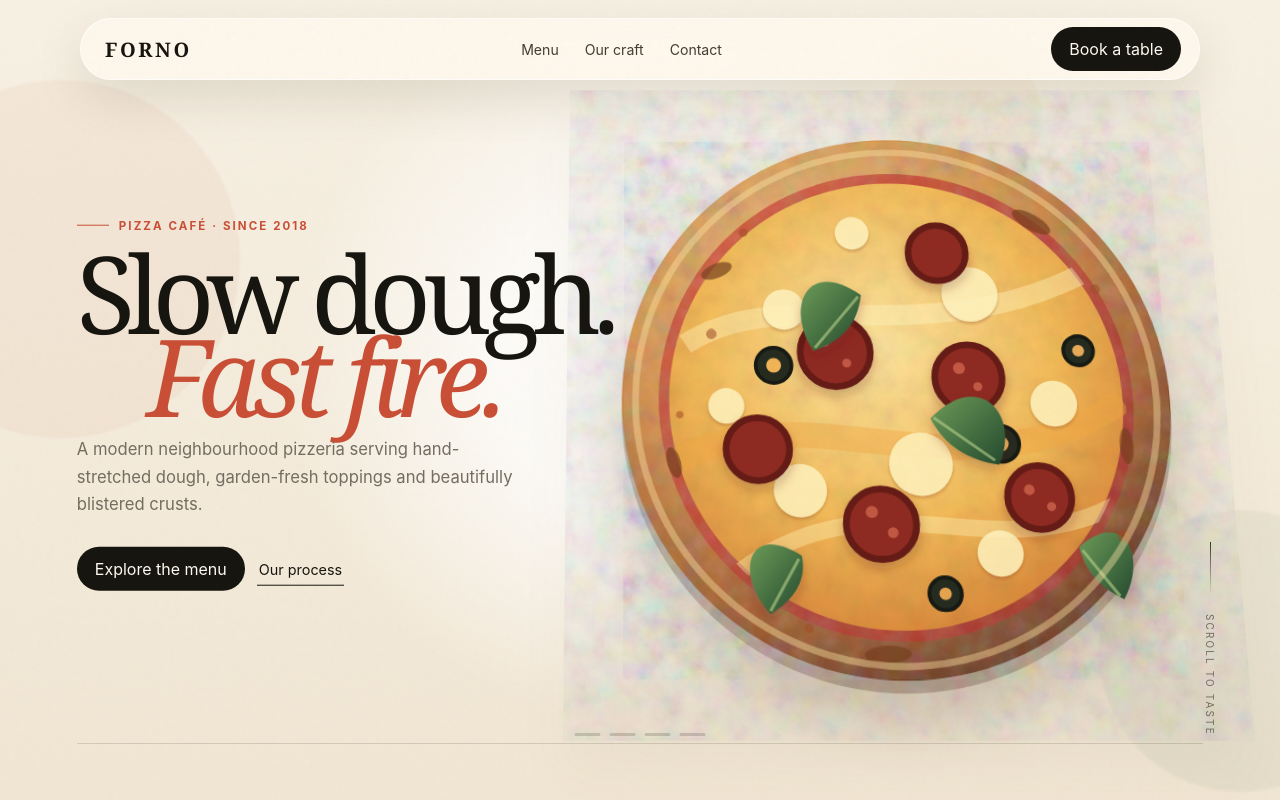
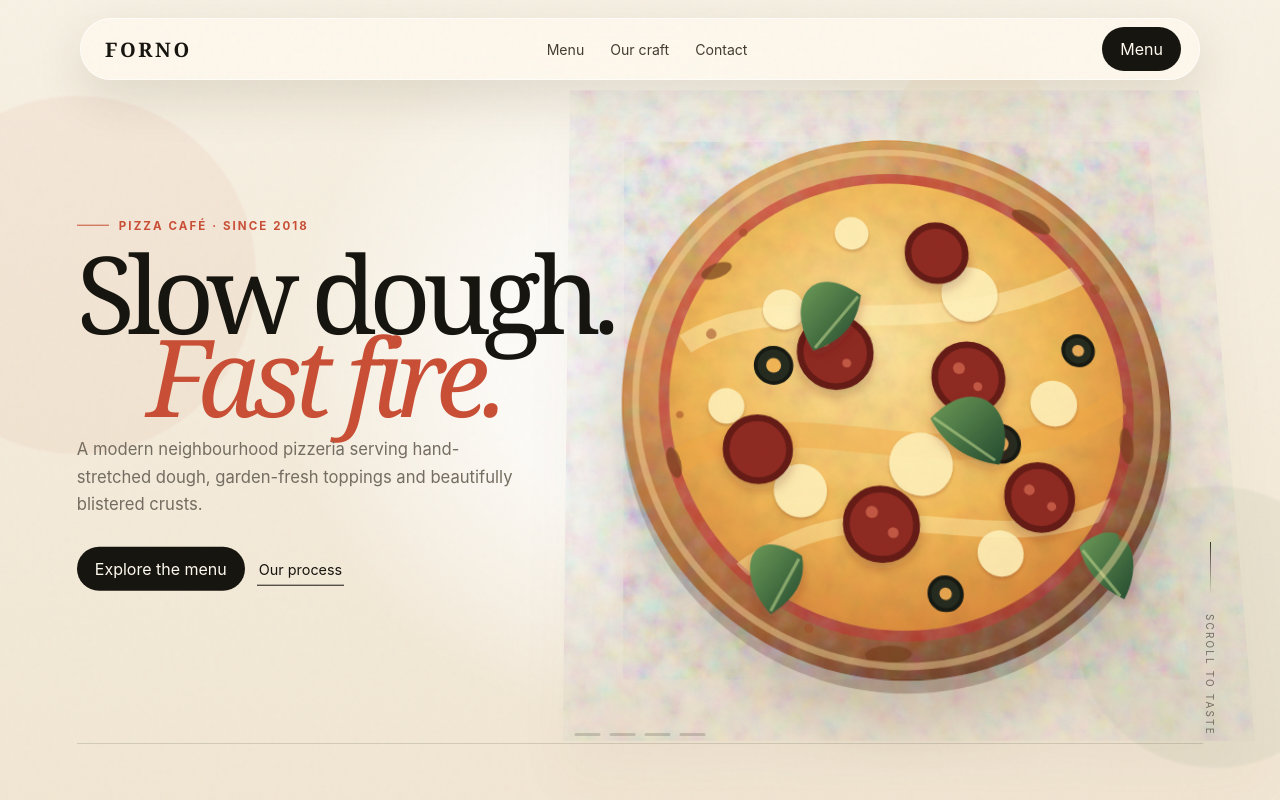
Before and after one commit to Arhat1111/Parallax-Wesbite-for-a-cafe, a plain HTML site: page index.html in a window 1280 px wide. Shown: the top 800 px of the page. Drawn offline with Linux system fonts and the light colour scheme.

Commit message:
Update index.html

```diff
--- a/index.html
+++ b/index.html
@@ -569,7 +569,7 @@
       <a href="#story">Our craft</a>
       <a href="contact.html">Contact</a>
     </div>
-    <a class="nav-cta" href="contact.html#booking">Book a table</a>
+    <a class="nav-cta" href="menu.html">Menu</a>
   </nav>
 
   <main id="top">
```
